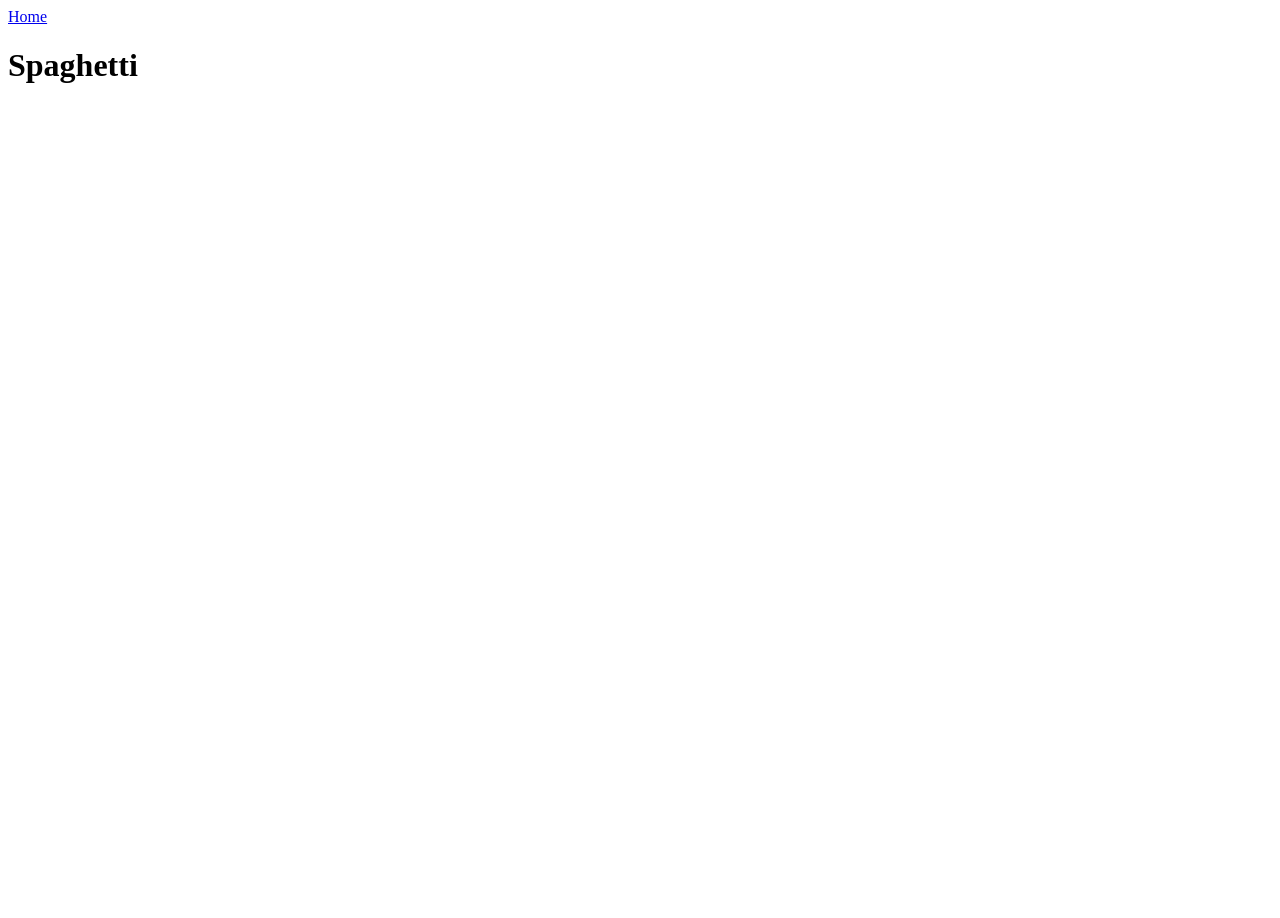
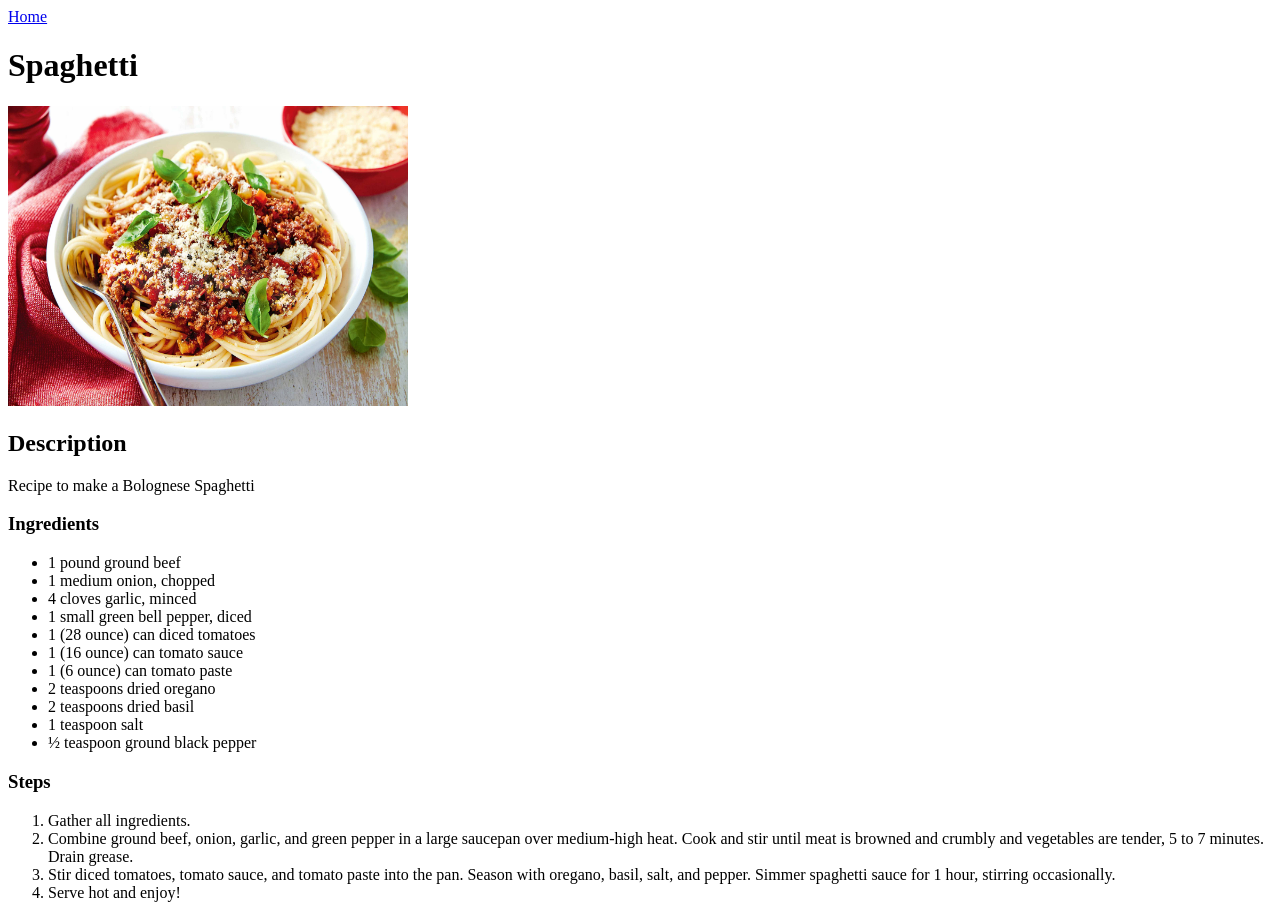
Before and after one commit to Varembill/odin-recipes, a plain HTML site: page recipes/spaghetti.html in a window 1280 px wide. Before the commit the page ends 800 px from the top, so only its background shows below. Drawn offline with Linux system fonts and the light colour scheme.

Commit message:
finish project

```diff
--- a/recipes/spaghetti.html
+++ b/recipes/spaghetti.html
@@ -8,5 +8,29 @@
 <body>
     <a href="../index.html">Home</a>
     <h1>Spaghetti</h1>
+    <img src="../recipe images/spaghetti-bolognese-106560-1.jpeg" alt="Spaghetti Picture" style="width:400px;height:300px;">
+    <h2>Description</h2>
+    <p>Recipe to make a Bolognese Spaghetti</p>
+    <h3>Ingredients</h3>
+    <ul>
+        <li>1 pound ground beef</li>
+        <li>1 medium onion, chopped</li>
+        <li>4 cloves garlic, minced</li>
+        <li>1 small green bell pepper, diced</li>
+        <li>1 (28 ounce) can diced tomatoes</li>
+        <li>1 (16 ounce) can tomato sauce</li>
+        <li>1 (6 ounce) can tomato paste</li>
+        <li>2 teaspoons dried oregano</li>
+        <li>2 teaspoons dried basil</li>
+        <li>1 teaspoon salt</li>
+        <li>½ teaspoon ground black pepper</li>
+    </ul>
+    <h3>Steps</h3>
+    <ol>
+        <li>Gather all ingredients.</li>
+        <li>Combine ground beef, onion, garlic, and green pepper in a large saucepan over medium-high heat. Cook and stir until meat is browned and crumbly and vegetables are tender, 5 to 7 minutes. Drain grease.</li>
+        <li>Stir diced tomatoes, tomato sauce, and tomato paste into the pan. Season with oregano, basil, salt, and pepper. Simmer spaghetti sauce for 1 hour, stirring occasionally.</li>
+        <li>Serve hot and enjoy!</li>
+    </ol>
 </body>
 </html>
```
Also changed, not shown: index.html (+7 -1 lines), recipe images/150685-perfect-flat-iron-steak-DDMFS-4x3-3249da60e56343388122d1c615eb4c88.webp (added), recipe images/8624835-how-to-make-a-cappuccino-beauty-4x3-0301-13d55eaad60b42058f24369c292d4ccb.webp (added), recipe images/spaghetti-bolognese-106560-1.jpeg (added), recipes/cappuccino.html (added), recipes/steak.html (added), 3 other files.
